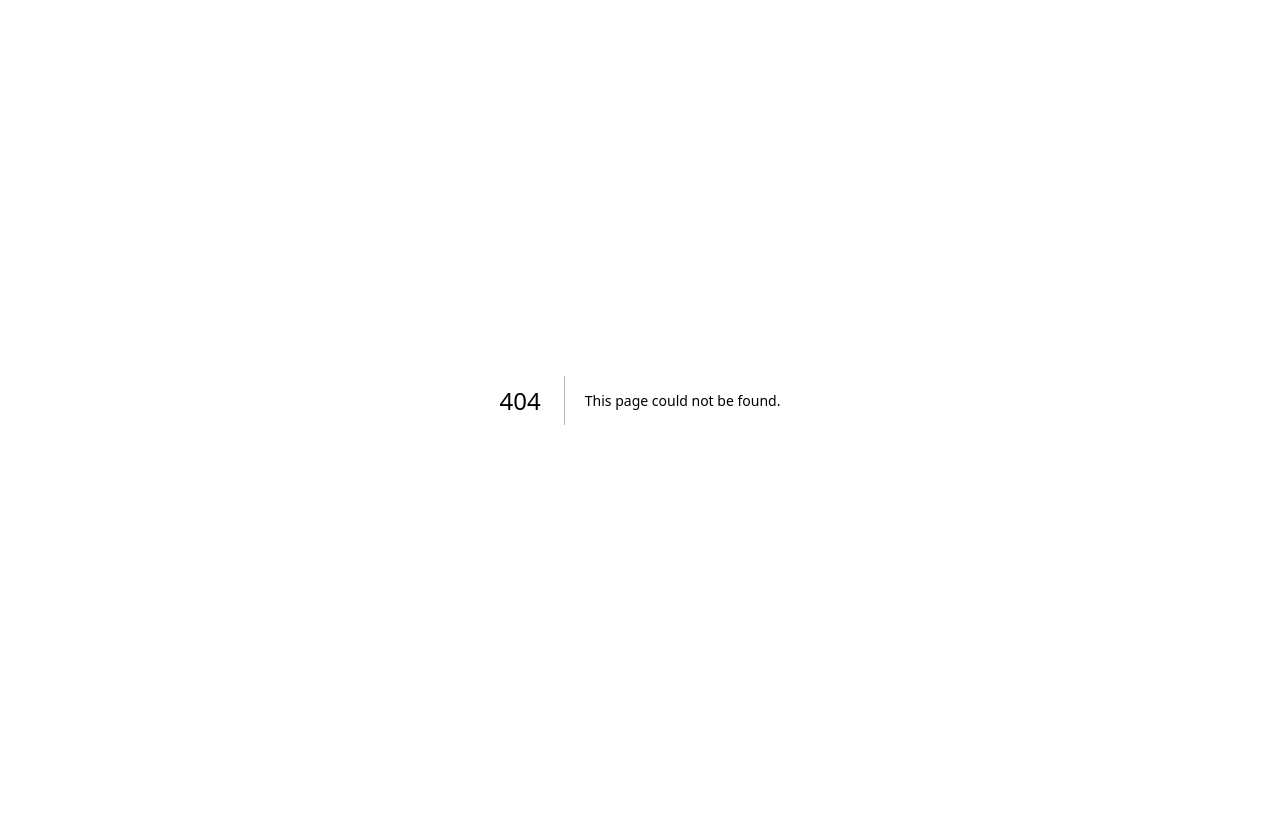
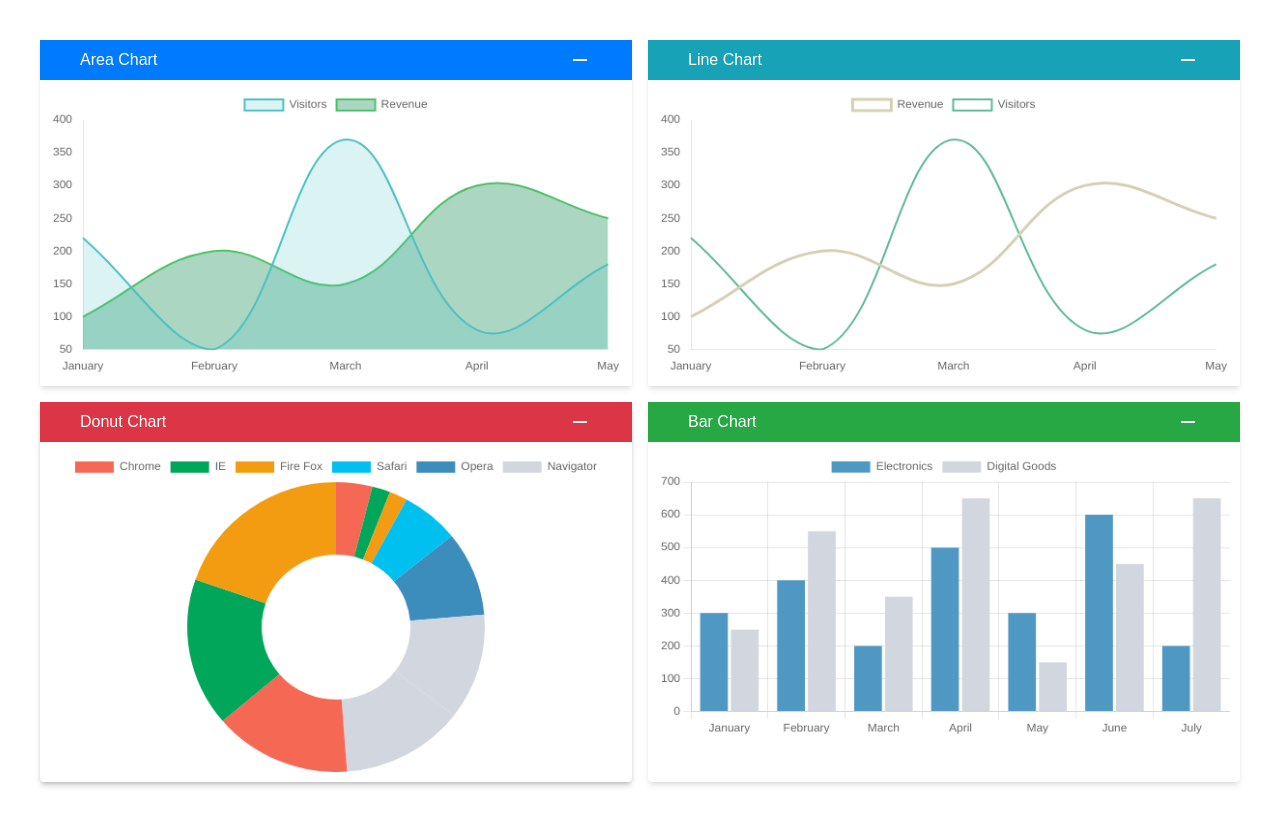
Before and after one commit to sanghamitracimet/designsystem, a Next.js app: page /charts in a window 1280 px wide. Before the commit this address had no page. Before the commit the page ends 800 px from the top, so only its background shows below. Built offline with nearby package versions, Linux system fonts and the light colour scheme.

Commit message:
Changes In Chart

```diff
--- /dev/null
+++ b/src/components/charts/AreaChart.tsx
@@ -0,0 +1,37 @@
+import React, { useState } from "react";
+import ChartComponent from "./chartComponent";
+import { areaChartData, noGridOptions } from "./data";
+import { BiMinus, BiPlus } from "react-icons/bi";
+
+function AreaChart() {
+  const [visible, setVisible] = useState(true);
+
+  const handleShow = () => {
+    setVisible(!visible);
+  };
+
+  return (
+    <div className="w-full h-auto border-solid  rounded shadow-md">
+      <div className="bg-[#007bff] px-10 py-2 flex justify-between text-white">
+        <h3> Area Chart </h3>
+        <button onClick={() => handleShow()}>
+          {visible ? <BiMinus size={24} /> : <BiPlus size={24} />}
+        </button>
+      </div>
+      {visible ? (
+          <div className="border-r-darkGray border-b-darkGray">
+            <ChartComponent
+              type="line"
+              data={areaChartData}
+              options={noGridOptions}
+              className="w-full h-auto p-2.5 bg-white"
+            />
+          </div>
+        ) : (
+          ""
+        )}
+    </div>
+  );
+}
+
+export default AreaChart;
--- /dev/null
+++ b/src/components/charts/BarChart.tsx
@@ -0,0 +1,38 @@
+import React, { useState } from 'react'
+import ChartComponent from './chartComponent'
+import { barChartData, chartOptions } from './data'
+import { BiMinus, BiPlus } from 'react-icons/bi'
+
+function BarChart() {
+
+    const [visible,setVisible] = useState(true)
+
+    const handleShow=()=>{
+       setVisible(!visible)
+    }
+
+  return (
+    <div className="w-full box-border h-auto border-solid  rounded shadow-md">
+        <div className="bg-green px-10 py-2 flex justify-between text-white">
+          <h3> Bar Chart </h3>
+          <button onClick={() => handleShow()}>
+            {visible ? <BiMinus size={24} /> : <BiPlus size={24} />}
+          </button>
+        </div>
+        {visible ? (
+          <div className="border-r-darkGray border-b-darkGray">
+            <ChartComponent
+              type="bar"
+              data={barChartData}
+              options={chartOptions}
+              className="w-full h-auto p-2.5 bg-white"
+            />
+          </div>
+        ) : (
+          ""
+        )}
+      </div>
+  )
+}
+
+export default BarChart
--- /dev/null
+++ b/src/components/charts/chartComponent.tsx
@@ -0,0 +1,29 @@
+import { Chart, ChartData, ChartOptions, ChartTypeRegistry } from "chart.js/auto";
+import React, { useEffect, useRef } from "react";
+
+interface ChartProps  {
+  type: keyof ChartTypeRegistry;
+   data: ChartData ;
+   options : ChartOptions;
+   className: string;
+}
+
+const ChartComponent = ({ type, data, options, className } : ChartProps) => {
+  const chartRef = useRef<HTMLCanvasElement | null >(null);
+
+  useEffect(() => {
+    if(chartRef.current){
+    const chart = new Chart(chartRef.current, {
+      type: type,
+      data: data,
+      options: options,
+    });
+
+    return () => chart.destroy();
+  }
+  }, [data, options, type]);
+
+  return <canvas ref={chartRef} className={className} > </canvas>
+};
+
+export default ChartComponent;
--- /dev/null
+++ b/src/components/charts/data.ts
@@ -0,0 +1,172 @@
+export  const chartOptions = {
+    responsive: true,
+    maintainAspectRatio: false,
+  };
+
+  export const noGridOptions = {
+    responsive: true,
+    maintainAspectRatio: false,
+    legend: {
+        position: 'top',
+      },
+    scales: {
+
+        x: {
+
+          grid: {
+            display: false,
+          },
+        },
+        y: {
+
+          grid: {
+            display: false,
+          },
+        },
+      },
+
+  }
+
+  export const noAxisOptions = {
+    responsive: true,
+    maintainAspectRatio: false,
+    legend: {
+        position: 'top',
+      },
+    scales: {
+
+        x: {
+            display: false,
+          grid: {
+            display: false,
+          },
+        },
+        y: {
+            display: false,
+          grid: {
+            display: false,
+          },
+        },
+      },
+
+  }
+
+export const lineChartData = {
+  labels: ["January", "February", "March", "April", "May"],
+  datasets: [
+    {
+      label: "Revenue",
+      data: [100, 200, 150, 300, 250],
+      fill: true,
+      borderColor: "#D6CFB4",
+      backgroundColor: 'transparent',
+      tension: 0.4,
+      pointRadius: 0
+    },
+    {
+        fill: true,
+        label: "Visitors",
+        data: [220, 50, 370, 80, 180],
+        borderColor: '#5DB996',
+        backgroundColor: 'transparent',
+        tension: 0.4,
+        borderWidth: 2,
+        pointRadius: 0
+      },
+  ],
+};
+
+export const areaChartData = {
+  labels: ["January", "February", "March", "April", "May"],
+  datasets: [
+    {
+      fill: true,
+      label: "Visitors",
+      data: [220, 50, 370, 80, 180],
+      borderColor: 'rgb(75, 192, 192)',
+      backgroundColor: 'rgba(75, 192, 192, 0.2)',
+      tension: 0.4,
+      borderWidth: 2,
+      pointRadius: 0
+    },
+    {
+        fill: true,
+
+        label: "Revenue",
+        data: [100, 200, 150, 300, 250],
+        borderColor: 'rgb(75, 192, 100)',
+        backgroundColor: 'rgba(45, 152, 102, 0.4)',
+        tension: 0.4,
+        borderWidth: 2,
+        pointRadius: 0
+      },
+  ],
+};
+
+export const donutChartData = {
+    labels: [
+      "Chrome",
+      "IE",
+      "Fire Fox",
+      "Safari",
+      "Opera",
+      "Navigator",
+
+    ],
+    datasets: [
+      {
+        label: "Colors Distribution",
+        data: [
+          50, 25, 25, 80, 120,
+          150, 170, 190, 210, 250,
+        ],
+        backgroundColor: [
+          "rgb(245 105 84)",
+          "rgb(0 166 90)",
+          "rgb(243 156 18)",
+          "rgb(0 192 239)",
+          "rgb(60 141 188)",
+          "rgb(210 214 222)",
+          "rgb(210 214 222)",
+
+        ],
+        borderWidth: 0,
+      },
+    ],
+  };
+
+
+export const barChartData = {
+    labels: ["January", "February", "March", "April", "May", "June", "July"],
+    datasets: [
+      {
+        label: "Electronics",
+        data: [ 300, 400, 200, 500, 300, 600, 200,  ],
+        backgroundColor: "rgba(79, 152, 195, 1)",
+        borderColor: "rgba(54, 162, 235, 1)",
+        borderWidth: 0,
+      },
+      {
+        label: "Digital Goods",
+        data: [ 250, 550, 350, 650, 150, 450,  650, ],
+        backgroundColor: "rgba(210, 214, 222, 1)",
+        borderColor: "rgba(255, 99, 132, 1)",
+        borderWidth: 0,
+      },
+    ],
+  };
+
+
+export const pieChartData = {
+  labels: ["Red", "Green", "Blue"],
+  datasets: [
+    {
+      label: "Color Distribution",
+      data: [40, 30, 30],
+      backgroundColor: ["red", "green", "blue"],
+      borderWidth: 0,
+    },
+  ],
+};
+
+export const lineChartOptions = [];
--- /dev/null
+++ b/src/components/charts/lineChart.tsx
@@ -0,0 +1,44 @@
+import React, { useState } from "react";
+import ChartComponent from "./chartComponent";
+import {
+  lineChartData,
+  noGridOptions,
+} from "./data";
+import { BiMinus, BiPlus } from "react-icons/bi";
+
+const LineChart = () => {
+  const [visible, setVisible] = useState(true);
+
+  const handleShow = () => {
+
+    setVisible(!visible);
+  };
+
+  return (
+
+      <div className="w-full box-border border-solid  rounded shadow-md">
+        <div className="bg-[#17a2b8] px-10 py-2 flex justify-between text-white">
+          <h3> Line Chart </h3>
+          <button onClick={() => handleShow()}>
+            {visible? <BiMinus size={24} /> : <BiPlus size={24} />}
+          </button>
+        </div>
+        {visible ? (
+          <div>
+            <ChartComponent
+              type="line"
+              data={lineChartData}
+              options={noGridOptions}
+              className="w-full p-2.5 bg-white"
+
+            />
+          </div>
+        ) : (
+          ""
+        )}
+      </div>
+
+  );
+};
+
+export default LineChart;
--- /dev/null
+++ b/src/components/charts/pieCharts.tsx
@@ -0,0 +1,48 @@
+
+import React, { useState } from "react";
+import ChartComponent from "./chartComponent";
+import {  donutChartData, noAxisOptions, } from "./data";
+import { BiMinus, BiPlus } from "react-icons/bi";
+
+const PieCharts = () => {
+
+     const [visible, setVisible] = useState(true);
+
+    const handleShow=()=>{
+        setVisible(!visible)
+    }
+
+  return (
+    <div className="w-full border-solid  rounded shadow-md">
+      <div className="w-full box-border h-auto border-solid  rounded shadow-md">
+        <div className="bg-red px-10 py-2 flex justify-between text-white">
+          <h3> Donut Chart </h3>
+          <button onClick={() => handleShow()}>
+            {visible ? <BiMinus size={24} /> : <BiPlus size={24} />}
+          </button>
+        </div>
+        <div
+          className={`transition-all ease-in-out duration-300 ${
+            visible ? "h-auto" : "h-[0px]"
+          } overflow-hidden`}
+        >
+        {visible ? (
+          <div className="border-r-darkGray border-b-darkGray">
+            <ChartComponent
+              type="doughnut"
+              data={donutChartData}
+              options={noAxisOptions}
+              className="p-2.5 "
+
+            />
+          </div>
+        ) : (
+          ""
+        )}
+        </div>
+      </div>
+    </div>
+  );
+};
+
+export default PieCharts;
--- /dev/null
+++ b/src/pages/charts/index.tsx
@@ -0,0 +1,18 @@
+import AreaChart from '@/components/charts/AreaChart'
+import BarChart from '@/components/charts/BarChart'
+import LineChart from '@/components/charts/lineChart'
+import PieCharts from '@/components/charts/pieCharts'
+import React from 'react'
+
+const chart = () => {
+  return (
+    <div className="grid w-full box-border grid-cols-1 sm:grid-cols-2 gap-4 p-10">
+    <AreaChart />
+    <LineChart />
+    <PieCharts />
+    <BarChart />
+    </div>
+  )
+}
+
+export default chart
--- a/tailwind.config.ts
+++ b/tailwind.config.ts
@@ -19,6 +19,7 @@ export default {
       'yellow': '#ffc107',
       'black': '#212529',
       'darkGray': '#8D8D8D',
+      'white': '#fff',
       'gray': '#A5A5A5',
       'lightGray': '#E0E0E0',
       'warning': {
@@ -58,6 +59,9 @@ export default {
       },
       borderRadius: {
         '4xl': '2rem',
+      },
+      boxShadow: {
+        '3xl': '0 35px 60px -15px rgba(0, 0, 0, 0.3)',
       }
     }
   },
```
Also changed, not shown: package.json (+7 -5 lines), 2 other files (tests, documents, lock files or other folders).
